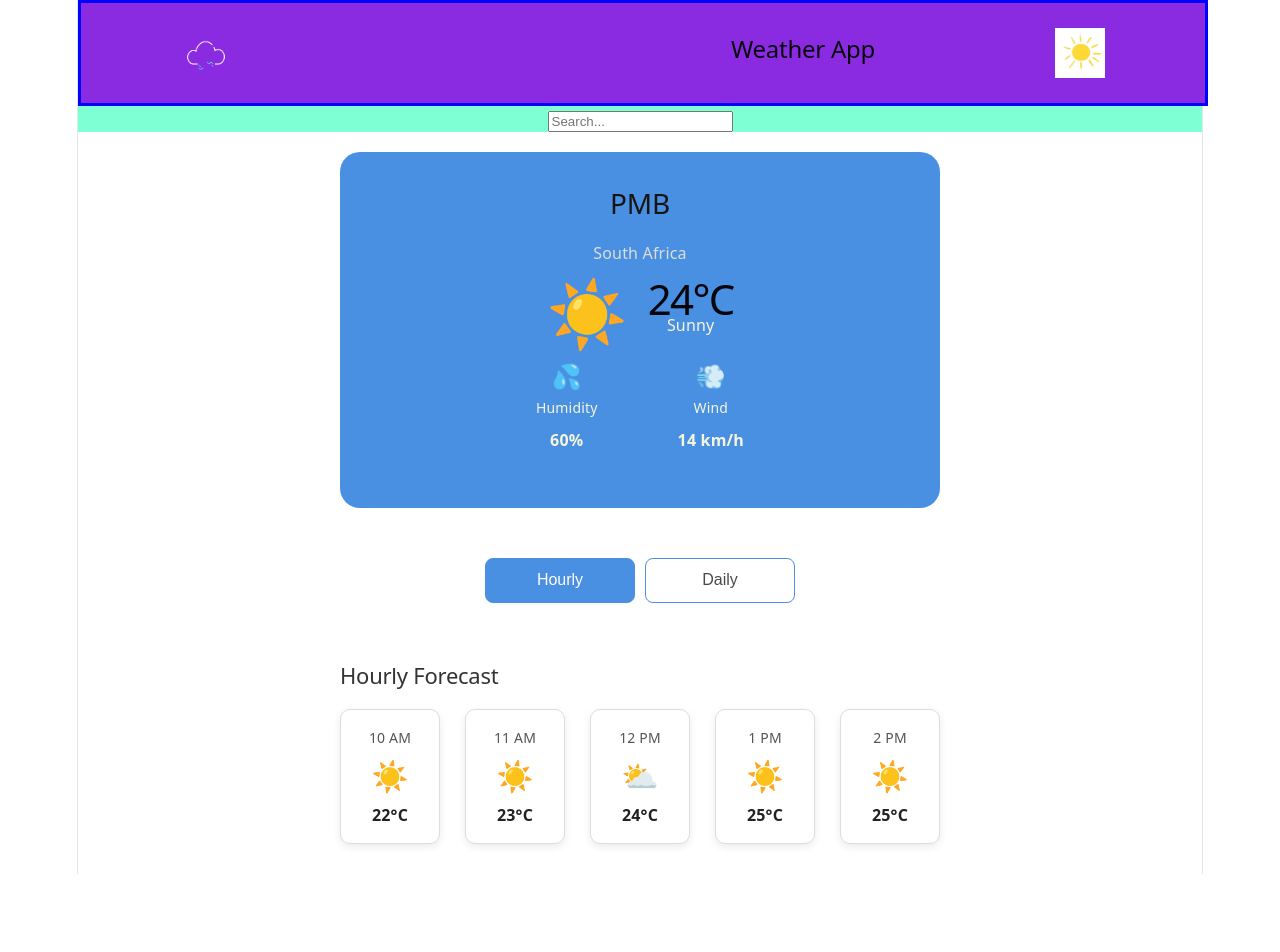
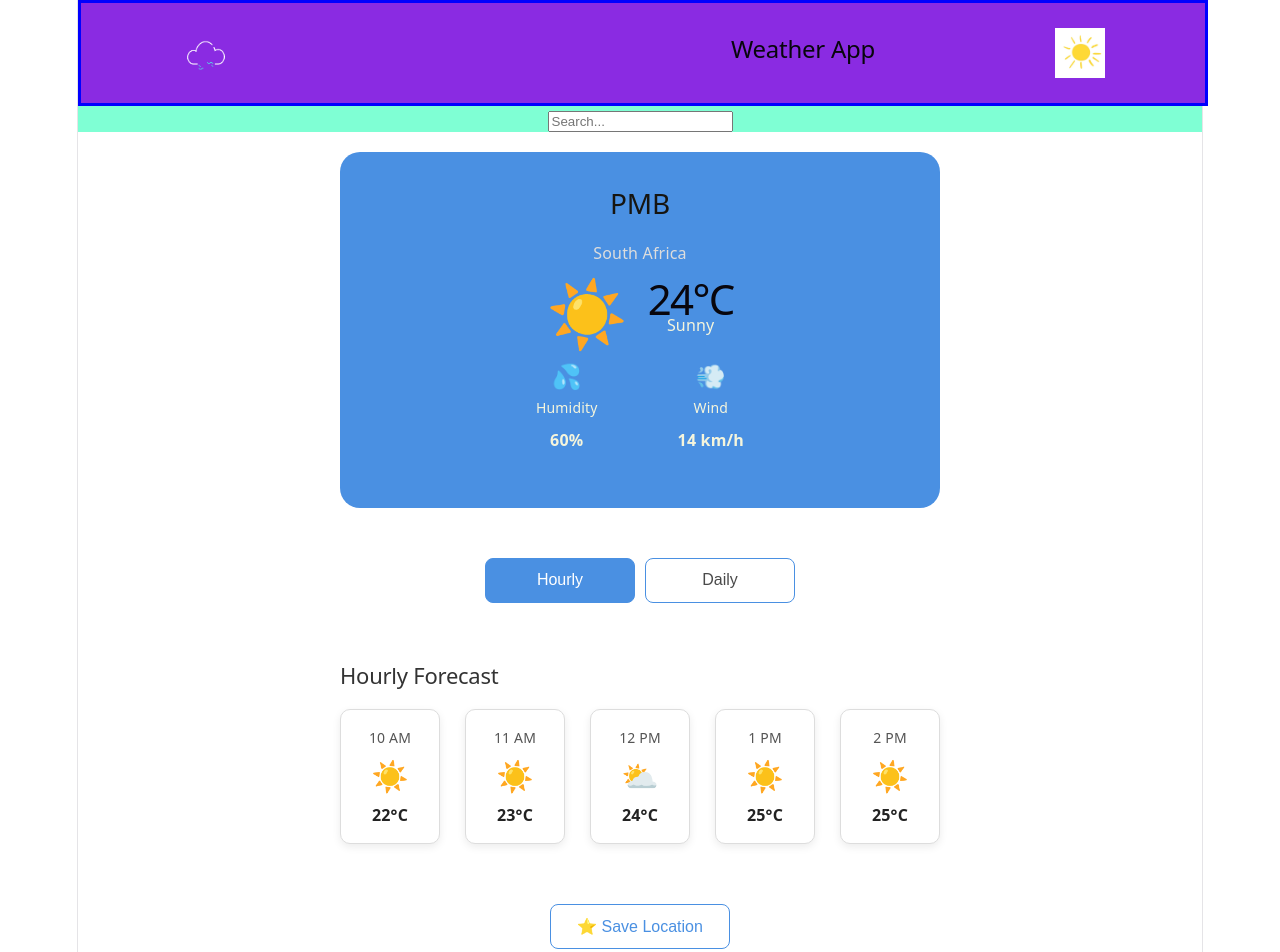
Before and after one commit to Siyanda-Mabaso/weather-app, a React (Vite) app: page / in a window 1280 px wide. Shown: the top 952 px of the page. Before the commit the page ends 874 px from the top, so only its background shows below. Built offline with nearby package versions, Linux system fonts and the light colour scheme.

Commit message:
did the save location component

```diff
--- a/src/App.tsx
+++ b/src/App.tsx
@@ -6,6 +6,7 @@ import { CurrentWeather } from "./Components/CurrentWeather/CurrentWeather";
 import { ForecastToggle } from "./Components/ForecastToggle/ForecastToggle";
 import { HourlyForecast } from "./Components/HourlyForecast/HourlyForecast";
 import { DailyForecast } from "./Components/DailyForecast/DailyForecast";
+import { SaveLocation } from "./Components/SaveLocation/SaveLocation";
 
 const App = () => {
   const [forecastType, setForecastType] = useState("hourly");
@@ -24,6 +25,7 @@ const App = () => {
       {forecastType === "hourly" && <HourlyForecast />}
 
       {forecastType === "daily" && <DailyForecast />}
+    <SaveLocation/>
     </>
   );
 };
--- /dev/null
+++ b/src/Components/SaveLocation/SaveLocation.module.css
@@ -0,0 +1,24 @@
+.saveContainer {
+  display: flex;
+  justify-content: center;
+  margin: 30px auto;
+}
+
+.saveButton {
+  width: 180px;
+  height: 45px;
+  padding: 0;
+  box-sizing: border-box;
+  background-color: #ffffff;
+  color: #4a90e2;
+  border: 1px solid #4a90e2;
+  border-radius: 8px;
+  font-size: 16px;
+  font-weight: 500;
+  cursor: pointer;
+}
+
+.saveButton:hover {
+  background-color: #4a90e2;
+  color: #ffffff;
+}
--- /dev/null
+++ b/src/Components/SaveLocation/SaveLocation.tsx
@@ -0,0 +1,12 @@
+import React from 'react'
+import styles from './SaveLocation.module.css'
+
+export const SaveLocation = () => {
+  return (
+    <div className={styles.saveContainer}>
+      <button className={styles.saveButton}>
+        ⭐ Save Location
+      </button>
+    </div>
+  )
+}
```
